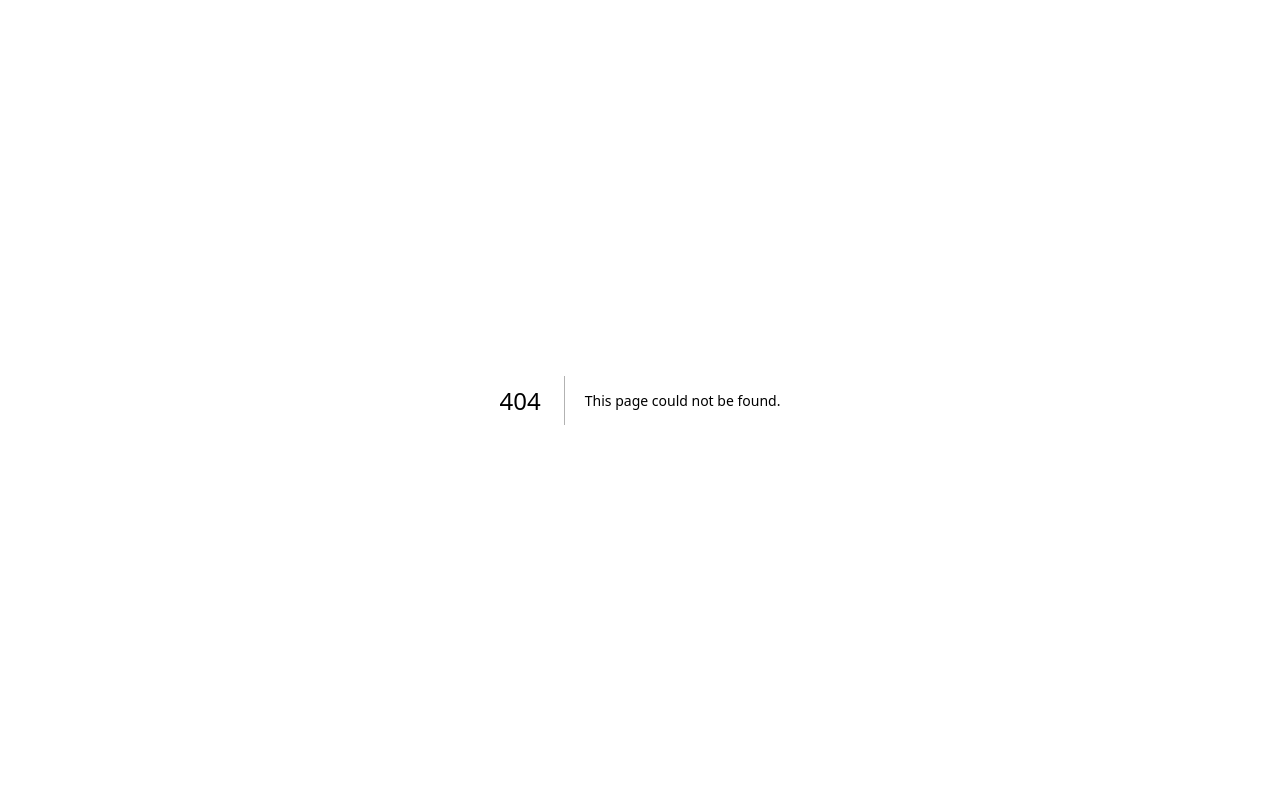
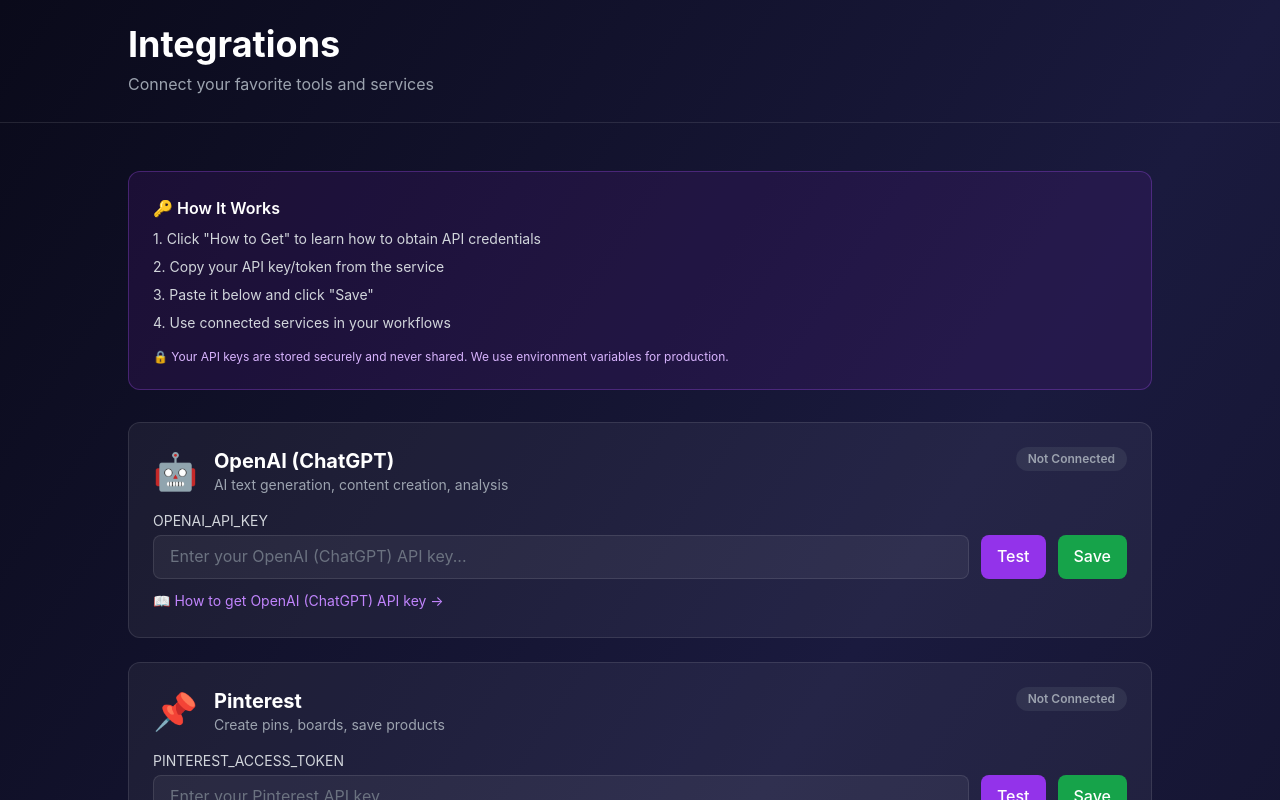
Before and after one commit to harshaldevloper/harshai, a Next.js app: page /settings/integrations in a window 1280 px wide. Before the commit this address had no page. Shown: the top 800 px of the page. Built offline with nearby package versions, Linux system fonts and the light colour scheme.

Commit message:
Day 19: Settings/Integrations page + Credential guides

```diff
--- /dev/null
+++ b/app/settings/integrations/page.tsx
@@ -0,0 +1,185 @@
+'use client';
+
+import { useState } from 'react';
+
+interface Integration {
+  id: string;
+  name: string;
+  icon: string;
+  description: string;
+  envVar: string;
+  howToGetUrl: string;
+  status: 'connected' | 'not-connected' | 'testing';
+}
+
+export default function IntegrationsPage() {
+  const [integrations, setIntegrations] = useState<Integration[]>([
+    {
+      id: 'openai',
+      name: 'OpenAI (ChatGPT)',
+      icon: '🤖',
+      description: 'AI text generation, content creation, analysis',
+      envVar: 'OPENAI_API_KEY',
+      howToGetUrl: 'https://platform.openai.com/api-keys',
+      status: 'not-connected',
+    },
+    {
+      id: 'pinterest',
+      name: 'Pinterest',
+      icon: '📌',
+      description: 'Create pins, boards, save products',
+      envVar: 'PINTEREST_ACCESS_TOKEN',
+      howToGetUrl: 'https://developers.pinterest.com/',
+      status: 'not-connected',
+    },
+    {
+      id: 'gmail',
+      name: 'Gmail',
+      icon: '📧',
+      description: 'Send automated emails',
+      envVar: 'GMAIL_ACCESS_TOKEN',
+      howToGetUrl: 'https://developers.google.com/gmail/api',
+      status: 'not-connected',
+    },
+    {
+      id: 'twitter',
+      name: 'Twitter/X',
+      icon: '🐦',
+      description: 'Post tweets and threads',
+      envVar: 'TWITTER_BEARER_TOKEN',
+      howToGetUrl: 'https://developer.twitter.com/',
+      status: 'not-connected',
+    },
+    {
+      id: 'notion',
+      name: 'Notion',
+      icon: '📓',
+      description: 'Create pages, update databases',
+      envVar: 'NOTION_API_KEY',
+      howToGetUrl: 'https://www.notion.so/my-integrations',
+      status: 'not-connected',
+    },
+    {
+      id: 'slack',
+      name: 'Slack',
+      icon: '💬',
+      description: 'Send messages to channels',
+      envVar: 'SLACK_BOT_TOKEN',
+      howToGetUrl: 'https://api.slack.com/apps',
+      status: 'not-connected',
+    },
+  ]);
+
+  const handleTestConnection = async (integrationId: string) => {
+    // TODO: Implement actual connection test
+    alert('Connection test coming soon!');
+  };
+
+  return (
+    <div className="min-h-screen bg-gradient-to-br from-[#0a0a1a] via-[#1a1a3e] to-[#0f0f23]">
+      {/* Header */}
+      <header className="px-8 py-6 border-b border-white/10">
+        <div className="max-w-5xl mx-auto">
+          <h1 className="text-4xl font-bold gradient-text mb-2">Integrations</h1>
+          <p className="text-gray-400">Connect your favorite tools and services</p>
+        </div>
+      </header>
+
+      {/* Content */}
+      <main className="px-8 py-12">
+        <div className="max-w-5xl mx-auto">
+          {/* Info Box */}
+          <div className="bg-purple-900/20 border border-purple-500/30 rounded-xl p-6 mb-8">
+            <h2 className="text-white font-semibold mb-2">🔑 How It Works</h2>
+            <ol className="text-gray-300 space-y-2 text-sm">
+              <li>1. Click "How to Get" to learn how to obtain API credentials</li>
+              <li>2. Copy your API key/token from the service</li>
+              <li>3. Paste it below and click "Save"</li>
+              <li>4. Use connected services in your workflows</li>
+            </ol>
+            <p className="text-purple-300 text-xs mt-4">
+              🔒 Your API keys are stored securely and never shared. We use environment variables for production.
+            </p>
+          </div>
+
+          {/* Integration Cards */}
+          <div className="grid gap-6">
+            {integrations.map((integration) => (
+              <div
+                key={integration.id}
+                className="bg-white/5 border border-white/10 rounded-xl p-6 hover:border-purple-500/50 transition-all"
+              >
+                <div className="flex items-start justify-between mb-4">
+                  <div className="flex items-center gap-4">
+                    <span className="text-4xl">{integration.icon}</span>
+                    <div>
+                      <h3 className="text-white font-bold text-xl">{integration.name}</h3>
+                      <p className="text-gray-400 text-sm">{integration.description}</p>
+                    </div>
+                  </div>
+                  <span
+                    className={`px-3 py-1 rounded-full text-xs font-semibold ${
+                      integration.status === 'connected'
+                        ? 'bg-green-500/20 text-green-400'
+                        : integration.status === 'testing'
+                        ? 'bg-yellow-500/20 text-yellow-400'
+                        : 'bg-gray-500/20 text-gray-400'
+                    }`}
+                  >
+                    {integration.status === 'connected'
+                      ? 'Connected'
+                      : integration.status === 'testing'
+                      ? 'Testing...'
+                      : 'Not Connected'}
+                  </span>
+                </div>
+
+                {/* API Key Input */}
+                <div className="space-y-3">
+                  <div>
+                    <label className="text-gray-300 text-sm mb-1 block">
+                      {integration.envVar}
+                    </label>
+                    <div className="flex gap-3">
+                      <input
+                        type="password"
+                        placeholder={`Enter your ${integration.name} API key...`}
+                        className="flex-1 bg-white/5 border border-white/10 rounded-lg px-4 py-2 text-white placeholder-gray-500 focus:outline-none focus:border-purple-500 transition-colors"
+                      />
+                      <button
+                        onClick={() => handleTestConnection(integration.id)}
+                        className="px-4 py-2 bg-purple-600 hover:bg-purple-700 text-white rounded-lg font-medium transition-colors"
+                      >
+                        Test
+                      </button>
+                      <button className="px-4 py-2 bg-green-600 hover:bg-green-700 text-white rounded-lg font-medium transition-colors">
+                        Save
+                      </button>
+                    </div>
+                  </div>
+
+                  {/* How to Get Link */}
+                  <a
+                    href={integration.howToGetUrl}
+                    target="_blank"
+                    rel="noopener noreferrer"
+                    className="text-purple-400 hover:text-purple-300 text-sm inline-flex items-center gap-1"
+                  >
+                    📖 How to get {integration.name} API key →
+                  </a>
+                </div>
+              </div>
+            ))}
+          </div>
+
+          {/* Coming Soon */}
+          <div className="mt-12 text-center">
+            <p className="text-gray-500 text-sm">
+              More integrations coming soon: Google Sheets, Make.com, Discord, Webhooks, and 50+ more...
+            </p>
+          </div>
+        </div>
+      </main>
+    </div>
+  );
+}
--- a/components/builder/Header.tsx
+++ b/components/builder/Header.tsx
@@ -32,6 +32,12 @@ export default function Header() {
         >
           Templates
         </Link>
+        <Link
+          href="/settings/integrations"
+          className="px-4 py-2 text-indigo-200 hover:text-white transition-colors"
+        >
+          ⚙️ Integrations
+        </Link>
         <button
           onClick={async () => {
             alert('🚀 Workflow execution engine ready! Check /api/execute endpoint.');
```
Also changed, not shown: 1 other file (tests, documents, lock files or other folders).
